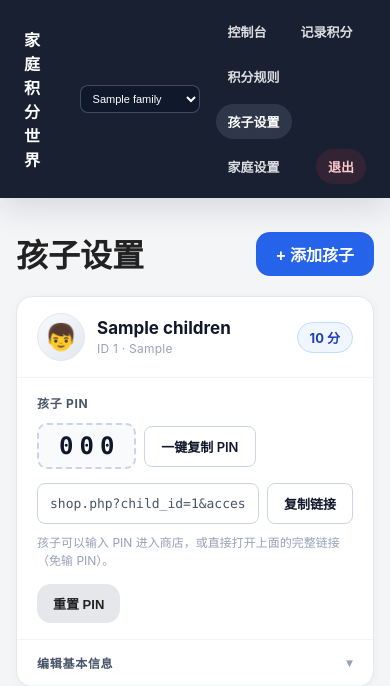
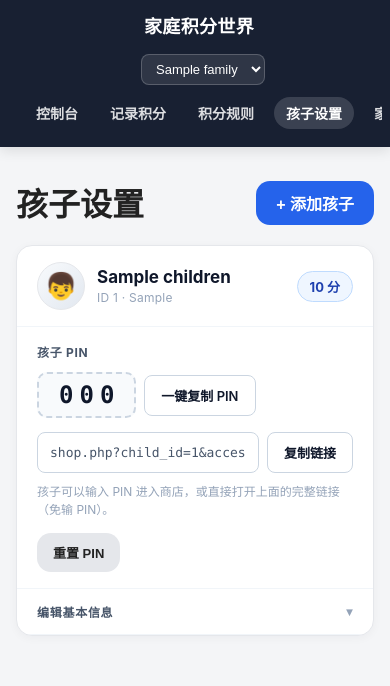
Before and after one commit to liuyivera/kids-reward-center, a PHP site: page /child-settings.php in a window 390 px wide. Shown: the top 686 px of the page. Run offline with PHP 8.4, Linux system fonts and the light colour scheme; the visitor is signed in with stand-in values (Sample User, id 1); tables that the repository leaves empty hold one stand-in row (values such as "Sample post").

Commit message:
fix: 注入强制样式，修复移动端Topbar布局

```diff
--- a/child-settings.php
+++ b/child-settings.php
@@ -148,6 +148,7 @@ foreach ($children as $i => $child) {
 <!DOCTYPE html>
 <html lang="zh-CN">
 <head>
+  <?php renderGlobalTopbarStyles(); ?>
   <meta charset="UTF-8">
   <meta name="viewport" content="width=device-width, initial-scale=1">
   <title>孩子设置</title>
--- a/creator-admin.php
+++ b/creator-admin.php
@@ -129,6 +129,7 @@ foreach ($allChildren as $c) {
 <!DOCTYPE html>
 <html lang="zh-CN">
 <head>
+  <?php renderGlobalTopbarStyles(); ?>
   <meta charset="UTF-8">
   <meta name="viewport" content="width=device-width, initial-scale=1">
   <title>Creator Admin</title>
--- a/family-settings.php
+++ b/family-settings.php
@@ -110,6 +110,7 @@ $childCount = (int)$childCountStmt->fetchColumn();
 <!DOCTYPE html>
 <html lang="zh-CN">
 <head>
+  <?php renderGlobalTopbarStyles(); ?>
   <meta charset="UTF-8">
   <meta name="viewport" content="width=device-width, initial-scale=1">
   <title>家庭设置</title>
--- a/includes/auth.php
+++ b/includes/auth.php
@@ -451,3 +451,110 @@ if (empty($_SESSION['parent_id'])) {
         $_SESSION['child_access_code'] = $accessCode;
     }
 }
+
+/**
+ * 全局注入顶部导航栏的 CSS
+ */
+function renderGlobalTopbarStyles(): void
+{
+    echo <<<'CSS'
+<style>
+/* 强制覆盖所有全局干扰，重塑 Topbar */
+.topbar {
+  display: flex !important;
+  flex-direction: row !important;
+  align-items: center !important;
+  justify-content: space-between !important;
+  flex-wrap: wrap !important;
+  padding: 12px 20px !important;
+  background: rgba(15, 23, 42, 0.96) !important;
+  color: white !important;
+  box-shadow: 0 4px 12px rgba(0,0,0,0.1) !important;
+  width: 100% !important;
+  box-sizing: border-box !important;
+  position: sticky !important;
+  top: 0 !important;
+  z-index: 1000 !important;
+}
+.topbar-brand {
+  font-weight: 800 !important;
+  font-size: 16px !important;
+  color: white !important;
+  white-space: nowrap !important;
+}
+.topbar-nav {
+  display: flex !important;
+  flex-direction: row !important;
+  align-items: center !important;
+  gap: 8px !important;
+  flex-wrap: wrap !important;
+}
+.nav-link {
+  color: rgba(255,255,255,0.85) !important;
+  text-decoration: none !important;
+  font-size: 14px !important;
+  font-weight: 600 !important;
+  padding: 6px 12px !important;
+  border-radius: 999px !important;
+  white-space: nowrap !important;
+  transition: all 0.2s !important;
+}
+.nav-link:hover, .nav-link.active {
+  background: rgba(255,255,255,0.15) !important;
+  color: white !important;
+}
+.nav-link-logout {
+  color: #fca5a5 !important;
+}
+.nav-link-logout:hover {
+  background: rgba(239, 68, 68, 0.2) !important;
+}
+.family-switcher {
+  display: flex !important;
+  align-items: center !important;
+}
+.family-switcher-select {
+  background: rgba(255,255,255,0.1) !important;
+  color: white !important;
+  border: 1px solid rgba(255,255,255,0.2) !important;
+  padding: 6px 10px !important;
+  border-radius: 8px !important;
+  font-size: 13px !important;
+}
+
+/* 手机端专属适配 */
+@media (max-width: 768px) {
+  .topbar {
+    flex-direction: column !important;
+    padding: 12px 16px !important;
+    gap: 12px !important;
+  }
+  .topbar-brand {
+    text-align: center !important;
+    width: 100% !important;
+    font-size: 18px !important;
+  }
+  .topbar-nav {
+    width: 100% !important;
+    flex-wrap: nowrap !important;
+    overflow-x: auto !important;
+    justify-content: flex-start !important;
+    padding-bottom: 6px !important;
+    -webkit-overflow-scrolling: touch !important;
+  }
+  .topbar-nav::-webkit-scrollbar {
+    display: none !important;
+  }
+  .nav-link {
+    flex-shrink: 0 !important;
+  }
+  /* 把 Creator 下拉框和退出按钮放在同一行居中 */
+  .family-switcher {
+    width: 100% !important;
+    justify-content: center !important;
+    margin-top: 4px !important;
+  }
+}
+</style>
+CSS;
+}
--- a/parent-dashboard.php
+++ b/parent-dashboard.php
@@ -211,6 +211,7 @@ foreach ($children as $i => $child) {
 <!DOCTYPE html>
 <html lang="zh-CN">
 <head>
+  <?php renderGlobalTopbarStyles(); ?>
   <meta charset="UTF-8">
   <meta name="viewport" content="width=device-width, initial-scale=1">
   <title>家长控制台</title>
--- a/parent-record.php
+++ b/parent-record.php
@@ -85,6 +85,7 @@ foreach ($children as $i => $child) {
 <!DOCTYPE html>
 <html lang="zh-CN">
 <head>
+  <?php renderGlobalTopbarStyles(); ?>
   <meta charset="UTF-8">
   <meta name="viewport" content="width=device-width, initial-scale=1">
   <title>记录积分</title>
--- a/point-reward-settings.php
+++ b/point-reward-settings.php
@@ -177,6 +177,7 @@ if ($selectedChild) {
 <!DOCTYPE html>
 <html lang="zh-CN">
 <head>
+  <?php renderGlobalTopbarStyles(); ?>
   <meta charset="UTF-8">
   <meta name="viewport" content="width=device-width, initial-scale=1">
   <title>积分规则 - 家庭积分世界</title>
```
